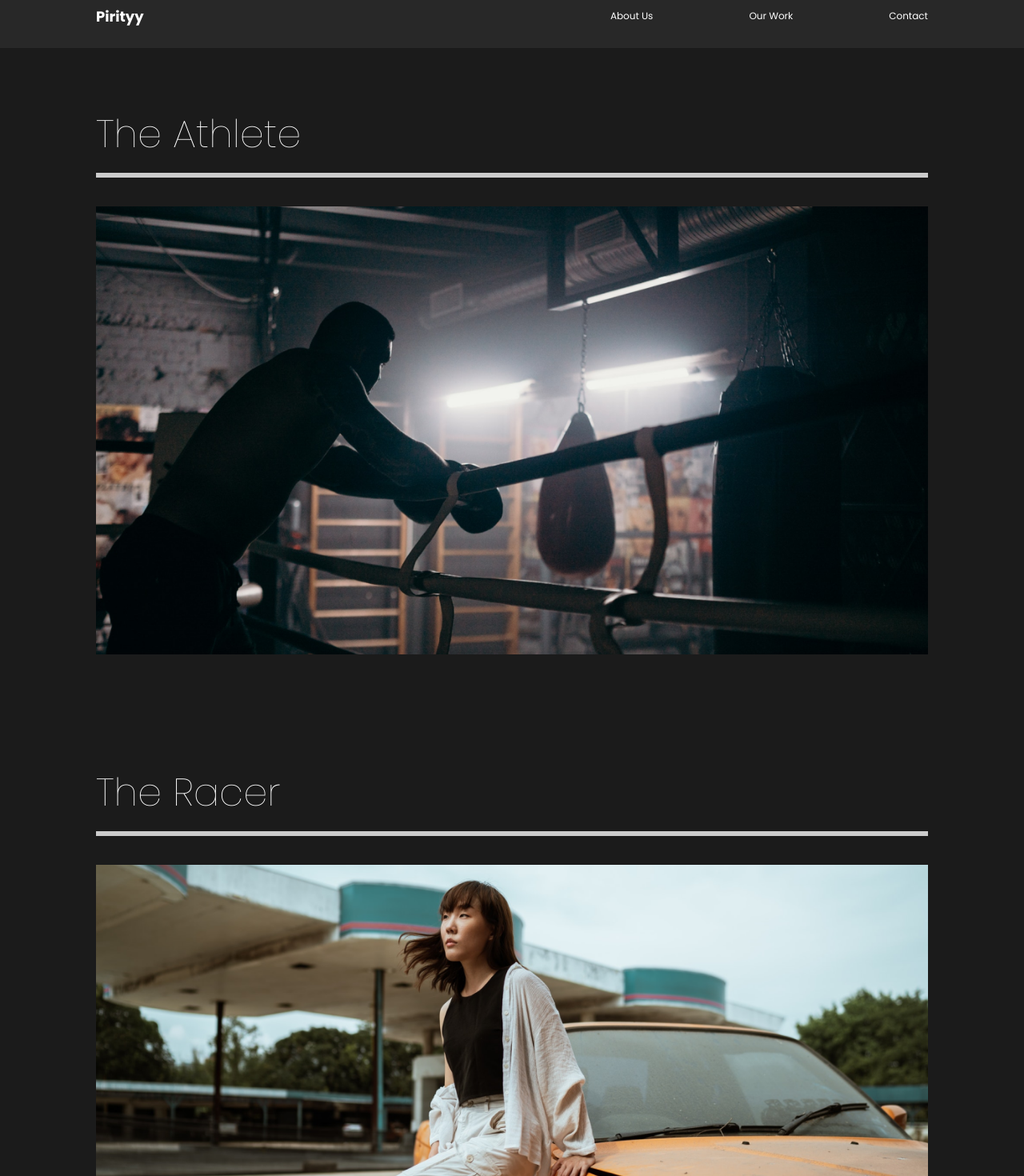
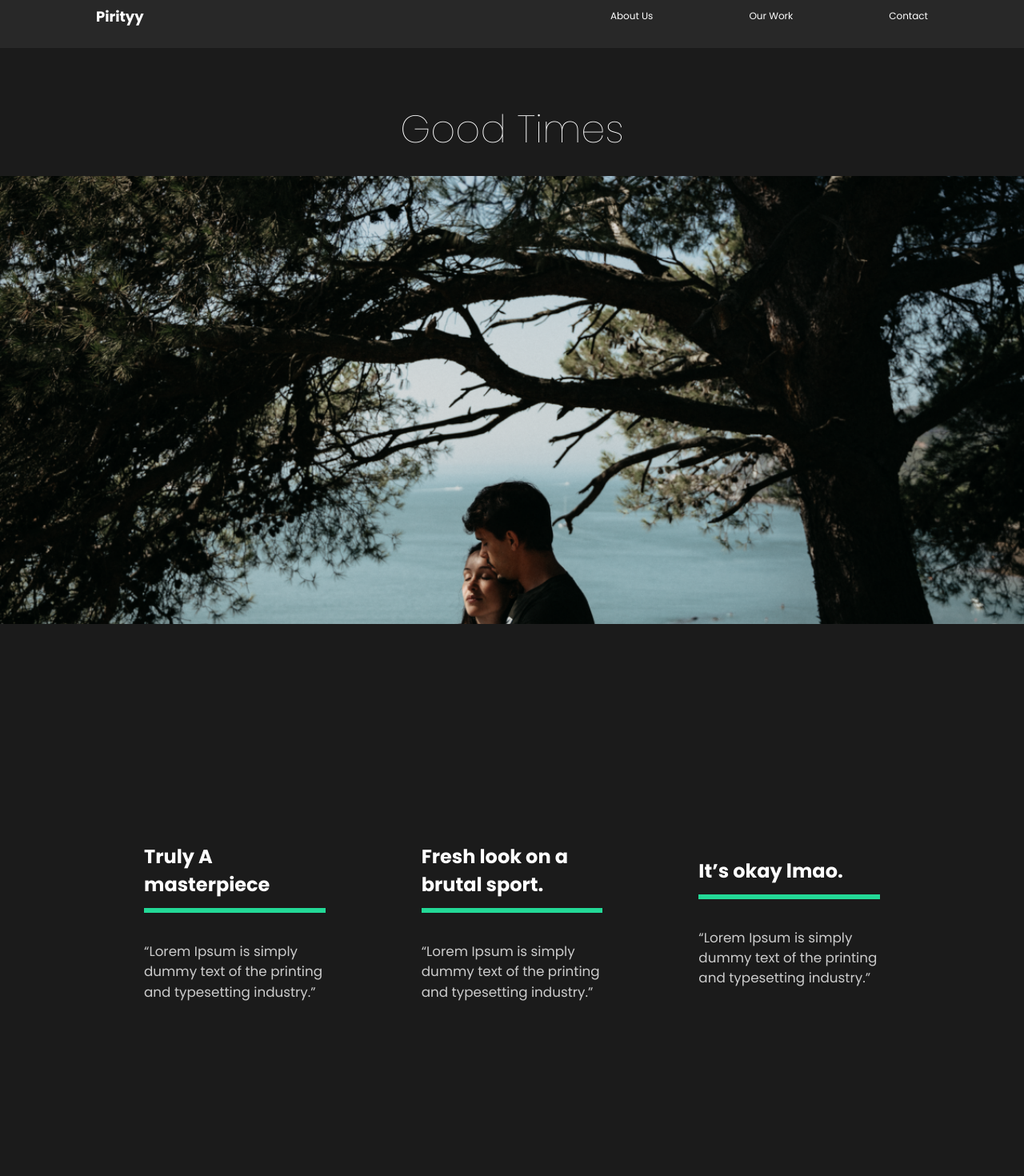
Before and after one commit to bishwaskharel/myportfolio, a React (Create React App) app: page /work/good-times in a window 1280 px wide. Shown: the part 20-1490 px from the top of the page at 80% size. Built offline with nearby package versions, Linux system fonts and the light colour scheme.

Commit message:
inside work adding pages

```diff
--- a/src/App.js
+++ b/src/App.js
@@ -9,7 +9,9 @@
 import Nav from "./components/Nav";
 import AboutUs from "./pages/AboutUs";
 import ContactUs from "./pages/ContactUs";
+import MovieDetail from "./pages/MovieDetail";
 import OurWork from "./pages/OurWork";
+
 
 function App() {
   return (
@@ -20,8 +22,11 @@
         <Route path="/" exact>
           <AboutUs />
         </Route>
-        <Route path="/work">
+        <Route path="/work" exact>
           <OurWork />
+        </Route>
+        <Route path="/work/:id" >
+          <MovieDetail />
         </Route>
         <Route path="/contact">
           <ContactUs />
--- /dev/null
+++ b/src/movieState.js
@@ -0,0 +1,81 @@
+//Import Images
+import athlete from "./img/athlete-small.png";
+import goodtimes from "./img/goodtimes-small.png";
+import theracer from "./img/theracer-small.png";
+import athlete2 from "./img/athlete2.png";
+import goodtimes2 from "./img/good-times2.jpg";
+import theracer2 from "./img/the-racer2.jpg";
+
+export const MovieState = () => {
+  return [
+    {
+      title: "The Athlete",
+      mainImg: athlete,
+      secondaryImg: athlete2,
+      url: "/work/the-athlete",
+      awards: [
+        {
+          title: "Truly A masterpiece",
+          description:
+            "“Lorem Ipsum is simply dummy text of the printing and typesetting industry.”",
+        },
+        {
+          title: "Fresh look on a brutal sport.",
+          description:
+            "“Lorem Ipsum is simply dummy text of the printing and typesetting industry.”",
+        },
+        {
+          title: "It’s okay lmao.",
+          description:
+            "“Lorem Ipsum is simply dummy text of the printing and typesetting industry.”",
+        },
+      ],
+    },
+    {
+      title: "Good Times",
+      mainImg: goodtimes,
+      url: "/work/good-times",
+      secondaryImg: goodtimes2,
+      awards: [
+        {
+          title: "Truly A masterpiece",
+          description:
+            "“Lorem Ipsum is simply dummy text of the printing and typesetting industry.”",
+        },
+        {
+          title: "Fresh look on a brutal sport.",
+          description:
+            "“Lorem Ipsum is simply dummy text of the printing and typesetting industry.”",
+        },
+        {
+          title: "It’s okay lmao.",
+          description:
+            "“Lorem Ipsum is simply dummy text of the printing and typesetting industry.”",
+        },
+      ],
+    },
+    {
+      title: "The Racer",
+      mainImg: theracer,
+      url: "/work/the-racer",
+      secondaryImg: theracer2,
+      awards: [
+        {
+          title: "Truly A masterpiece",
+          description:
+            "“Lorem Ipsum is simply dummy text of the printing and typesetting industry.”",
+        },
+        {
+          title: "Fresh look on a brutal sport.",
+          description:
+            "“Lorem Ipsum is simply dummy text of the printing and typesetting industry.”",
+        },
+        {
+          title: "It’s okay lmao.",
+          description:
+            "“Lorem Ipsum is simply dummy text of the printing and typesetting industry.”",
+        },
+      ],
+    },
+  ];
+};
--- /dev/null
+++ b/src/pages/MovieDetail.js
@@ -0,0 +1,112 @@
+import React, { useState, useEffect } from "react";
+import styled from "styled-components";
+import { useHistory } from "react-router-dom";
+import { MovieState } from "../movieState";
+
+const MovieDetail = () => {
+  const history = useHistory();
+  const url = history.location.pathname;
+  const [movies, setMovies] = useState(MovieState);
+  const [movie, setMovie] = useState(null);
+
+  // UseEffect
+
+  useEffect(() => {
+    const currentMovie = movies.filter((stateMovie) => stateMovie.url === url);
+    setMovie(currentMovie[0]);
+  }, [movie, url]);
+
+  return (
+    <>
+      {movie && (
+        <Details>
+          <HeadLine>
+            <h2>{movie.title}</h2>
+            <img src={movie.mainImg} alt="movieimage" />
+          </HeadLine>
+          <Awards>
+            {movie.awards.map((award) => (
+              <Award
+                title={award.title}
+                description={award.description}
+                key={award.title}
+              />
+            ))}
+          </Awards>
+          <ImageDisplay>
+            <img src={movie.secondaryImg} alt="movie" />
+          </ImageDisplay>
+        </Details>
+      )}
+    </>
+  );
+};
+
+const Details = styled.div`
+  color: white;
+`;
+
+const HeadLine = styled.div`
+  min-height: 90vh;
+  padding-top: 20vh;
+  position: relative;
+  h2 {
+    position: absolute;
+    top: 10%;
+    left: 50%;
+    transform: translate(-50%, -10%);
+  }
+  img {
+    width: 100%;
+    height: 70vh;
+    object-fit: cover;
+  }
+`;
+
+const Awards = styled.div`
+  min-height: 80vh;
+  display: flex;
+  margin: 5rem 10rem;
+  align-items: center;
+  justify-content: space-around;
+`;
+
+const AwardStyle = styled.div`
+  padding: 5rem;
+  h3 {
+    font-size: 2rem;
+  }
+
+  .line {
+    width: 100%;
+    background: #23d997;
+    height: 0.5rem;
+    margin: 1rem 0rem;
+  }
+  p {
+    padding: 2rem 0rem;
+  }
+`;
+
+const ImageDisplay = styled.div`
+  min-height: 50vh;
+  img {
+    width: 100%;
+    height: 100vh;
+    object-fit: cover;
+  }
+`;
+
+// Award Component
+
+const Award = ({ title, description }) => {
+  return (
+    <AwardStyle>
+      <h3>{title}</h3>
+      <div className="line"></div>
+      <p>{description}</p>
+    </AwardStyle>
+  );
+};
+
+export default MovieDetail;
--- a/src/pages/OurWork.js
+++ b/src/pages/OurWork.js
@@ -13,21 +13,21 @@
       <Movie>
         <h2>The Athlete</h2>
         <div className="line"></div>
-        <Link>
+        <Link to="/work/the-athlete">
           <img src={athlete} alt="athelete" />
         </Link>
       </Movie>
       <Movie>
         <h2>The Racer</h2>
         <div className="line"></div>
-        <Link>
+        <Link to="/work/the-racer">
           <img src={theracer} alt="line" />
         </Link>
       </Movie>
       <Movie>
         <h2>Good Times</h2>
         <div className="line"></div>
-        <Link>
+        <Link to="/work/good-times">
           <img src={goodtimes} alt="goodtimes" />
         </Link>
       </Movie>
```
